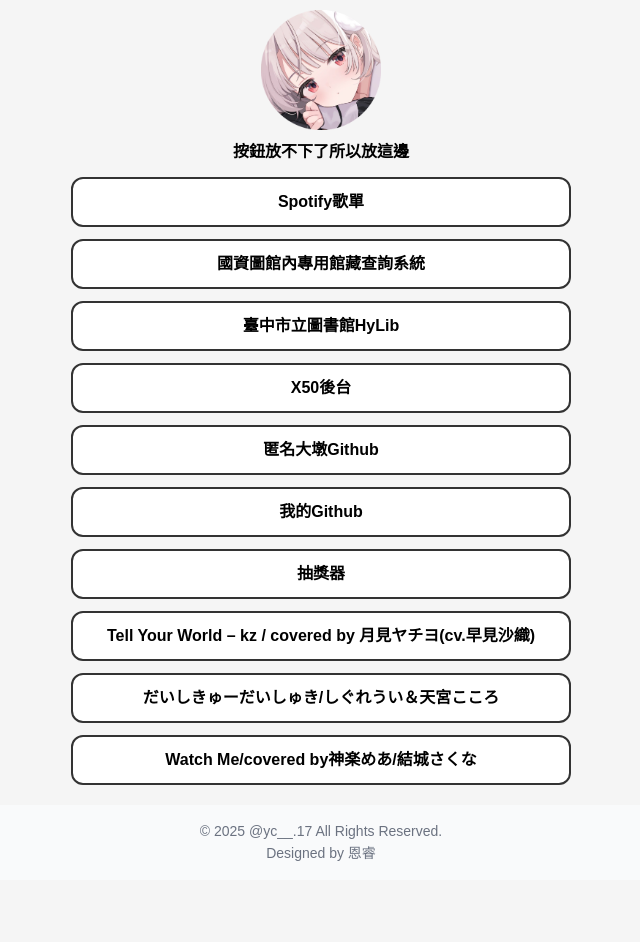
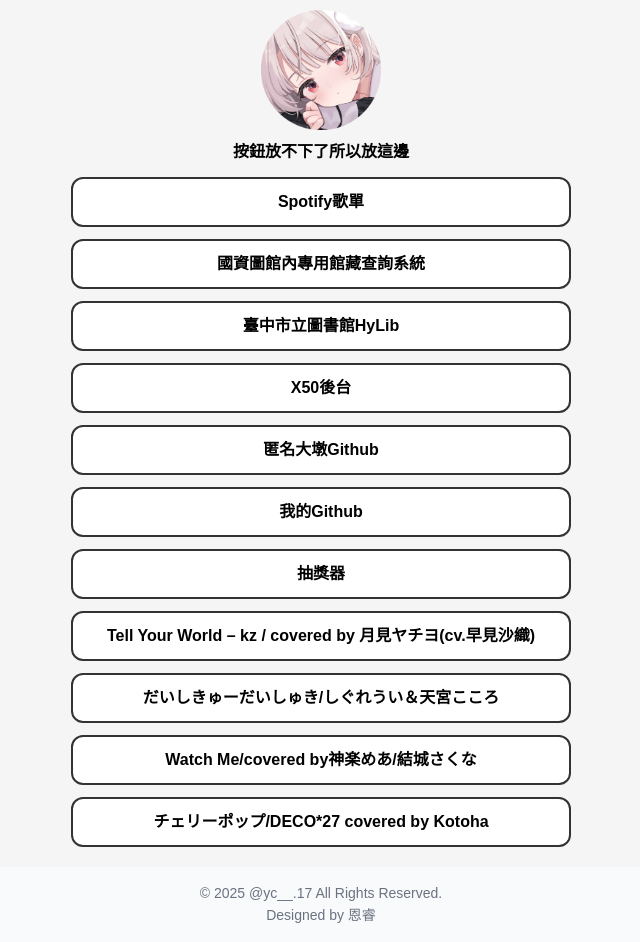
Before and after one commit to Rain980520/rain980520.github.io, a plain HTML site: page index.html in a window 1280 px wide. Shown: the whole page, without its empty margins (319-959 px from the left). Before the commit the page ends 880 px from the top, so only its background shows below. Drawn offline with Linux system fonts and the light colour scheme.

Commit message:
Update index.html

```diff
--- a/index.html
+++ b/index.html
@@ -144,6 +144,7 @@
     <a href="https://youtu.be/24OIBLd8uu8?si=VACiZqfwe3VDZYuV"><button class="custom-btn">Tell Your World – kz / covered by 月見ヤチヨ(cv.早見沙織)</button></a>
     <a href="https://youtu.be/2gBp8nzECm4?si=tsBRBIHv2ZDiuzYw"><button class="custom-btn">だいしきゅーだいしゅき/しぐれうい＆天宮こころ</button></a>
     <a href="https://youtu.be/AwAgFuab1BU?si=NO_AHQ2h9Xg9rtb9"><button class="custom-btn">Watch Me/covered by神楽めあ/結城さくな</button></a>
+    <a href="https://youtu.be/57d8UwUBidM?si=Ih7ke98bQ_7Ro7hj"><button class="custom-btn">チェリーポップ/DECO*27 covered by Kotoha</button></a>
 </div>
 
 <footer class="footer">
```
